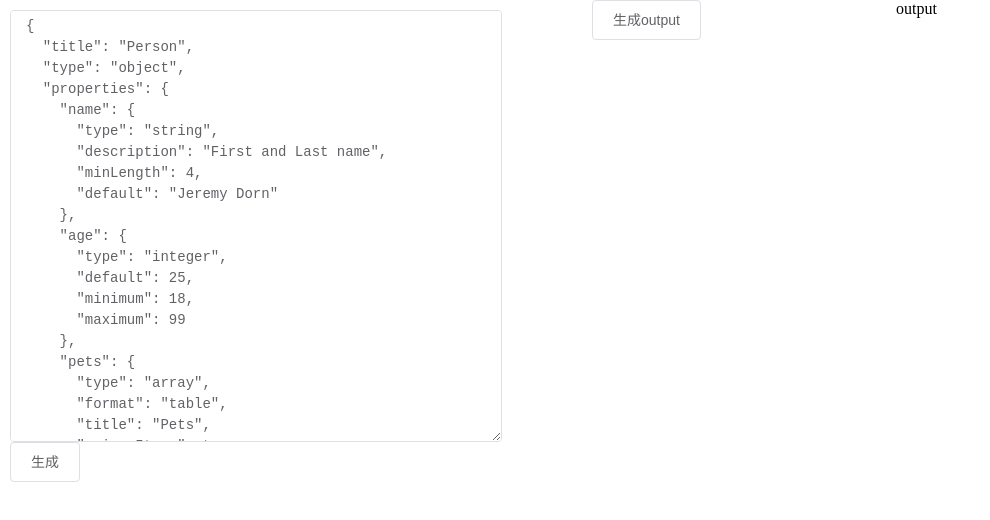
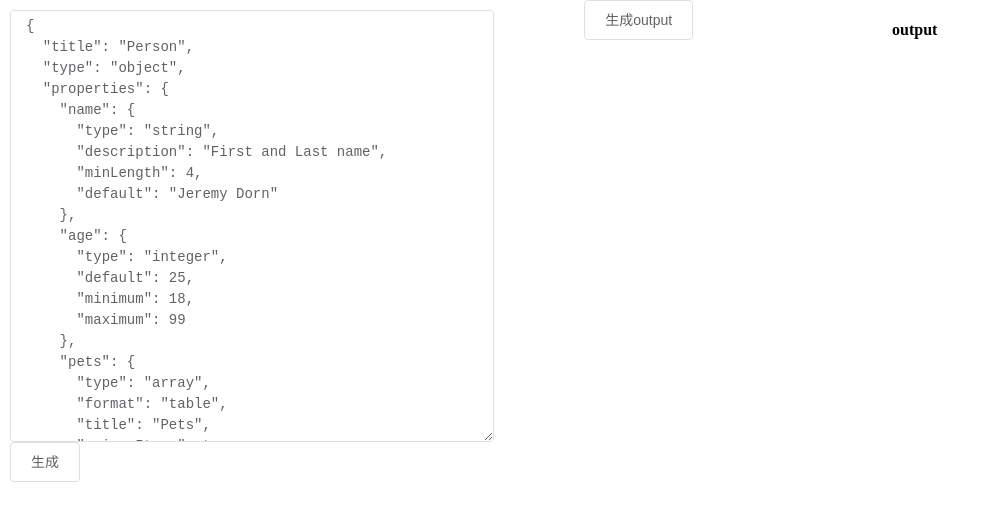
Before and after one commit to ishowshao/json-editor, a Vue app: page / in a window 1280 px wide. Shown: the top 520 px of the page, without its empty margins (0-990 px from the left). Built offline with nearby package versions, Linux system fonts and the light colour scheme.

Commit message:
Update App.vue

```diff
--- a/src/App.vue
+++ b/src/App.vue
@@ -12,7 +12,10 @@
                 </el-form-item>
             </el-form>
         </div>
-        <div class="output">output</div>
+        <div class="output">
+            <h4>output</h4>
+            <code><pre>{{output}}</pre></code>
+        </div>
     </div>
 </template>
 
@@ -30,7 +33,7 @@ export default {
         return {
             textarea: JSON.stringify(input, null, '  '),
             schema: {},
-            output: {}
+            output: null,
         };
     },
     methods: {
@@ -40,6 +43,7 @@ export default {
         generateOutput() {
             const value = this.$refs['root'].getValue();
             console.log(value);
+            this.output = value;
         }
     }
 };
@@ -60,4 +64,8 @@ body {
 .form {
     width: 30vw;
 }
+.output {
+    padding: 0 10px;
+    width: 30vw;
+}
 </style>
```
